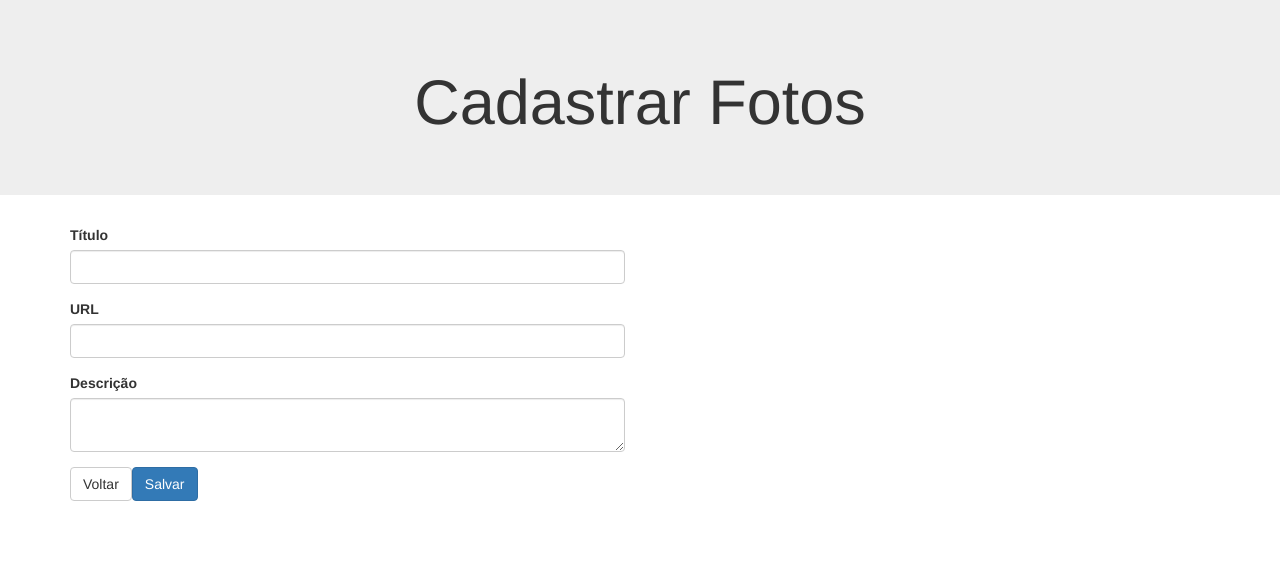
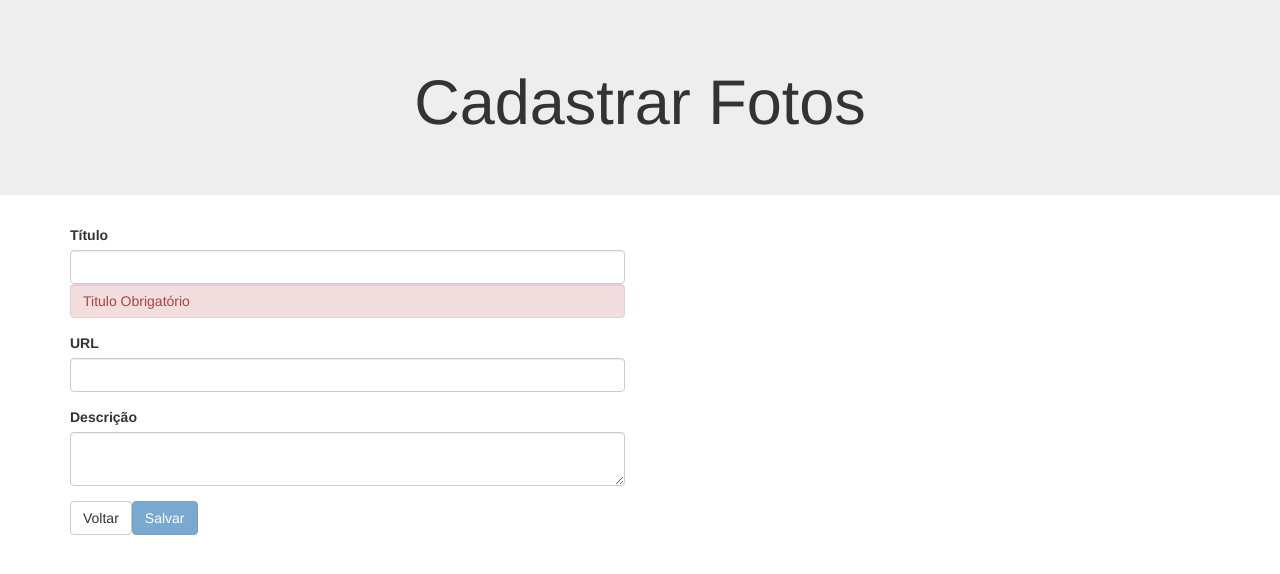
Before and after one commit to raigomes/JS-45-CaelumPic, an Angular app: page /cadastro in a window 1280 px wide. Shown: the top 574 px of the page. Built offline with nearby package versions, Linux system fonts and the light colour scheme.

Commit message:
Incluindo uma validação no campo título usando o required e a diretiva ngIf e desabilitando o botão Salvar.

```diff
--- a/src/app/cadastro/cadastro.component.html
+++ b/src/app/cadastro/cadastro.component.html
@@ -3,10 +3,13 @@
     </header>
     <section class="container">
         <div class="row">
-            <form (submit)="cadastrar($event);" class="col-sm-6">
+            <form #meuFormulario="ngForm" (submit)="cadastrar($event);" class="col-sm-6">
                 <div class="form-group">
                     <label>Título</label>
-                    <input name="titulo" [(ngModel)]="foto.titulo" class="form-control">
+                    <input #titulo="ngModel" name="titulo" [(ngModel)]="foto.titulo" class="form-control" required>
+                    <span class="form-control alert-danger" *ngIf="titulo.invalid">
+                        Titulo Obrigatório
+                    </span>
                 </div>
                 <div class="form-group">
                     <label>URL</label>
@@ -20,7 +23,7 @@
 
                 <a [routerLink]="['']" class="btn btn-default">Voltar</a>
 
-                <button type="submit" class="btn btn-primary">
+                <button type="submit" class="btn btn-primary" [disabled]="meuFormulario.form.invalid">
                     Salvar
                 </button>
             </form>
```
